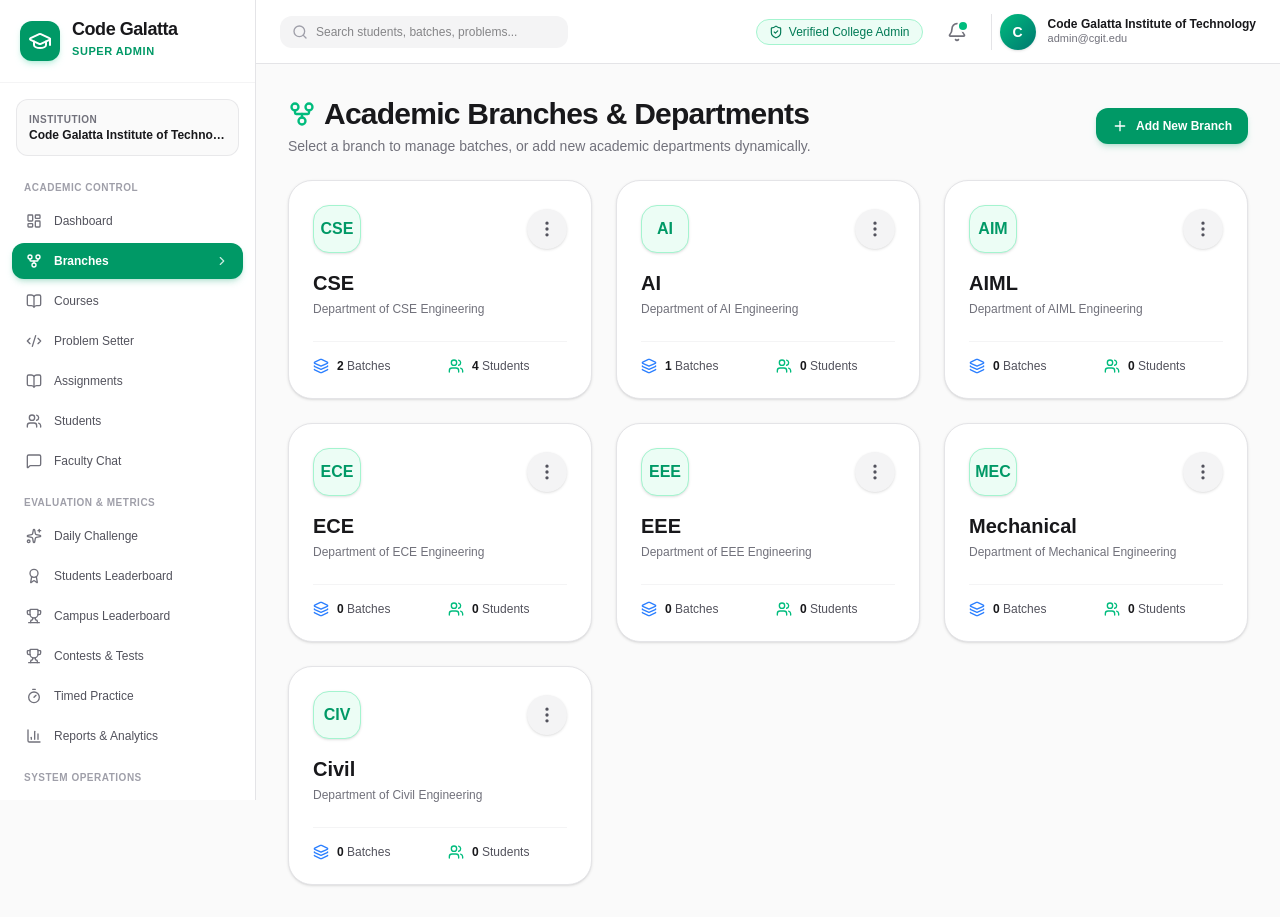
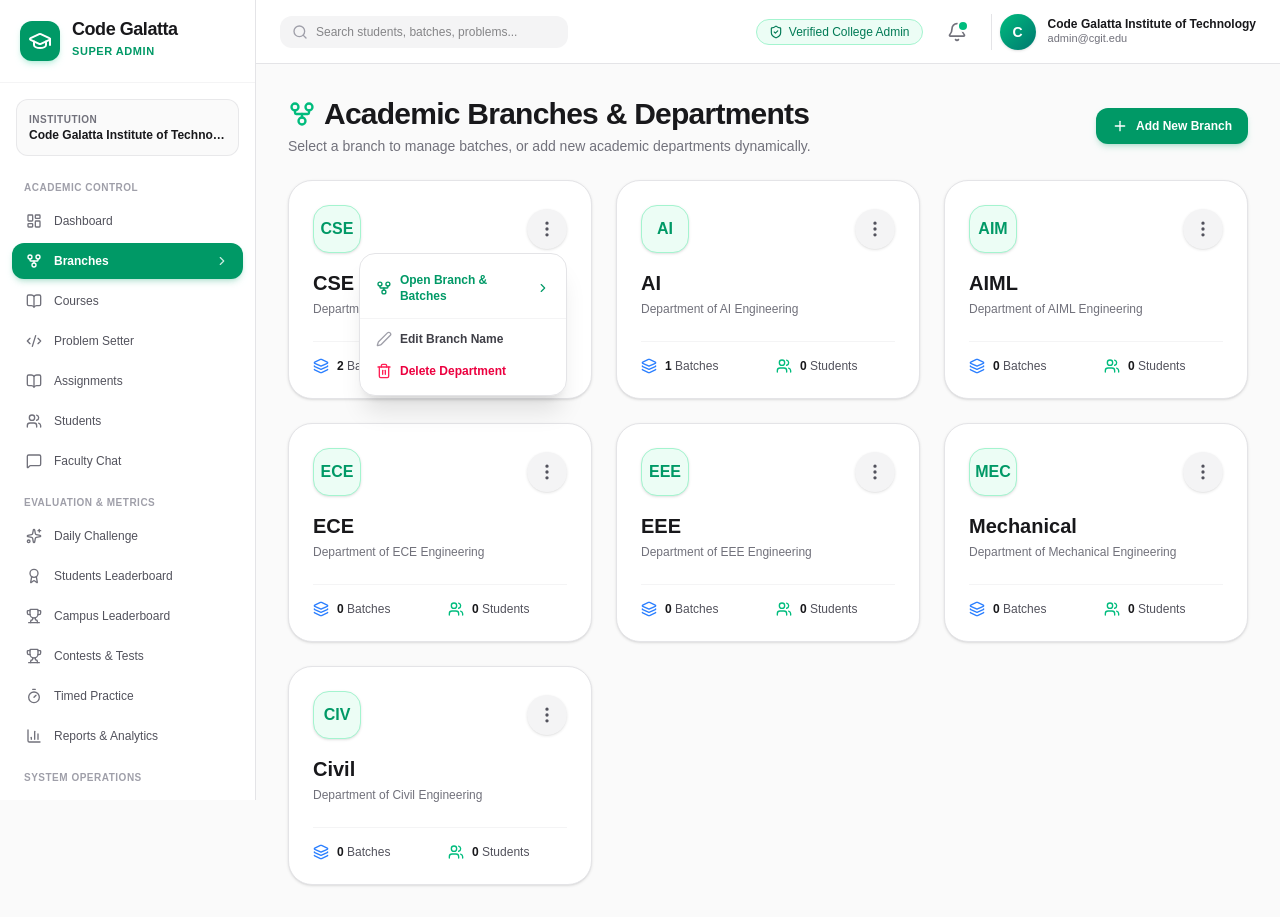
Before and after one commit to eaurapvtltd/CodeGalata-IM, a Next.js app: page /branches in a window 1280 px wide. Both pictures are taken after a click on the element 547 px from the left and 229 px from the top of the page. Built offline with nearby package versions, Linux system fonts and the light colour scheme.

Commit message:
Fix 3-dots dropdown toggling with transparent backdrop overlay in BranchesPage

```diff
--- a/src/app/branches/page.tsx
+++ b/src/app/branches/page.tsx
@@ -20,13 +20,6 @@
   const [activeDropdown, setActiveDropdown] = useState<string | null>(null);
   const [editingBranch, setEditingBranch] = useState<Branch | null>(null);
   const [editBranchName, setEditBranchName] = useState('');
-
-  // Close dropdown when clicking outside
-  useEffect(() => {
-    const handleOutsideClick = () => setActiveDropdown(null);
-    document.addEventListener('click', handleOutsideClick);
-    return () => document.removeEventListener('click', handleOutsideClick);
-  }, []);
 
   const loadBranches = () => {
     if (college) {
@@ -138,6 +131,15 @@
                       </button>
 
                       {activeDropdown === branch.id && (
+                        <>
+                          <div
+                            className="fixed inset-0 z-30 cursor-default"
+                            onClick={(e) => {
+                              e.stopPropagation();
+                              setActiveDropdown(null);
+                            }}
+                          />
+
                           <div
                             className="absolute right-0 top-11 w-52 bg-white dark:bg-zinc-800 border border-zinc-200 dark:border-zinc-700 rounded-2xl shadow-xl z-50 py-2 animate-in fade-in zoom-in-95 duration-150"
                             onClick={(e) => e.stopPropagation()}
@@ -181,6 +183,7 @@
                               <Trash2 className="w-4 h-4 text-rose-500" /> Delete Department
                             </button>
                           </div>
+                        </>
                       )}
                     </div>
                   </div>
```
Lines whose indentation alone changed are shown as unchanged.
